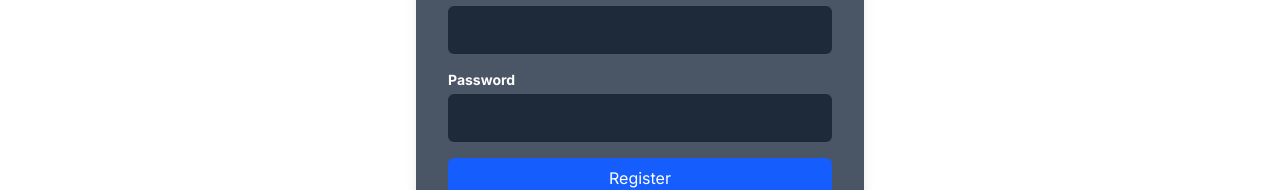
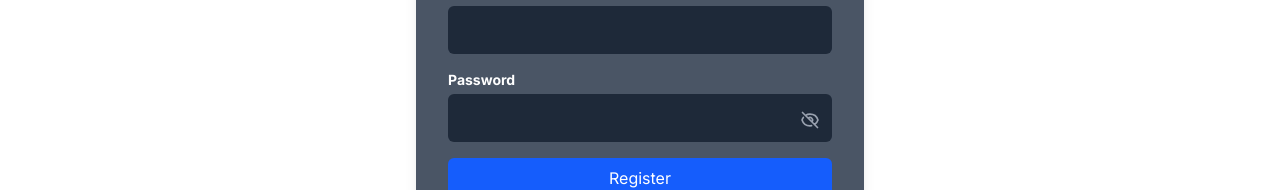
Before and after one commit to chewton2k/UCLADesign, a React (Vite) app in the folder frontend/: page /signup in a window 1280 px wide. Shown: the part 333-523 px from the top of the page. Built offline with nearby package versions, Linux system fonts and the light colour scheme.

Commit message:
added passord visibility to sign up page

```diff
--- a/frontend/src/components/RegistrationForm.jsx
+++ b/frontend/src/components/RegistrationForm.jsx
@@ -5,9 +5,14 @@
     const navigate = useNavigate();
     const [formData, setFormData] = useState({ username: "", email: "", password: "" });
     const [error, setError] = useState(""); // State to handle errors
+    const [showPassword, setShowPassword] = useState(false);
 
     const handleChange = (e) => {
         setFormData({ ...formData, [e.target.name]: e.target.value });
+    };
+
+    const togglePasswordVisibility = () => {
+        setShowPassword(!showPassword);
     };
 
     const handleSubmit = async (e) => {
@@ -74,19 +79,62 @@
                         className="w-full p-3 rounded-md bg-gray-800 text-white focus:ring-2 focus:ring-yellow-400 border-none"
                     />
                 </div>
-                <div className="text-left">
+                <div className="text-left relative">
                     <label htmlFor="password" className="block text-white text-sm font-bold mb-1">
                         Password
                     </label>
                     <input
-                        type="password"
+                        type={showPassword ? "text" : "password"}
                         name="password"
                         id="password"
                         value={formData.password}
                         onChange={handleChange}
                         required
-                        className="w-full p-3 rounded-md bg-gray-800 text-white focus:ring-2 focus:ring-yellow-400 border-none"
+                        className="w-full p-3 rounded-md bg-gray-800 text-white focus:ring-2 focus:ring-yellow-400 border-none pr-10"
                     />
+                    <button
+                        type="button"
+                        onClick={togglePasswordVisibility}
+                        className="absolute inset-y-0 right-0 pr-3 flex items-center text-sm leading-5 mt-7"
+                    >
+                        {showPassword ? (
+                            <svg
+                                xmlns="http://www.w3.org/2000/svg"
+                                className="h-5 w-5 text-gray-400"
+                                fill="none"
+                                viewBox="0 0 24 24"
+                                stroke="currentColor"
+                            >
+                                <path
+                                    strokeLinecap="round"
+                                    strokeLinejoin="round"
+                                    strokeWidth={2}
+                                    d="M15 12a3 3 0 11-6 0 3 3 0 016 0z"
+                                />
+                                <path
+                                    strokeLinecap="round"
+                                    strokeLinejoin="round"
+                                    strokeWidth={2}
+                                    d="M2.458 12C3.732 7.943 7.523 5 12 5c4.478 0 8.268 2.943 9.542 7-1.274 4.057-5.064 7-9.542 7-4.477 0-8.268-2.943-9.542-7z"
+                                />
+                            </svg>
+                        ) : (
+                            <svg
+                                xmlns="http://www.w3.org/2000/svg"
+                                className="h-5 w-5 text-gray-400"
+                                fill="none"
+                                viewBox="0 0 24 24"
+                                stroke="currentColor"
+                            >
+                                <path
+                                    strokeLinecap="round"
+                                    strokeLinejoin="round"
+                                    strokeWidth={2}
+                                    d="M13.875 18.825A10.05 10.05 0 0112 19c-4.478 0-8.268-2.943-9.543-7a9.97 9.97 0 011.563-3.029m5.858.908a3 3 0 114.243 4.243M9.878 9.878l4.242 4.242M9.88 9.88l-3.29-3.29m7.532 7.532l3.29 3.29M3 3l3.59 3.59m0 0A9.953 9.953 0 0112 5c4.478 0 8.268 2.943 9.543 7a10.025 10.025 0 01-4.132 5.411m0 0L21 21"
+                                />
+                            </svg>
+                        )}
+                    </button>
                 </div>
                 <button type="submit" className="bg-blue-600 text-white py-2 rounded-md hover:bg-blue-700 transition">
                     Register
```
